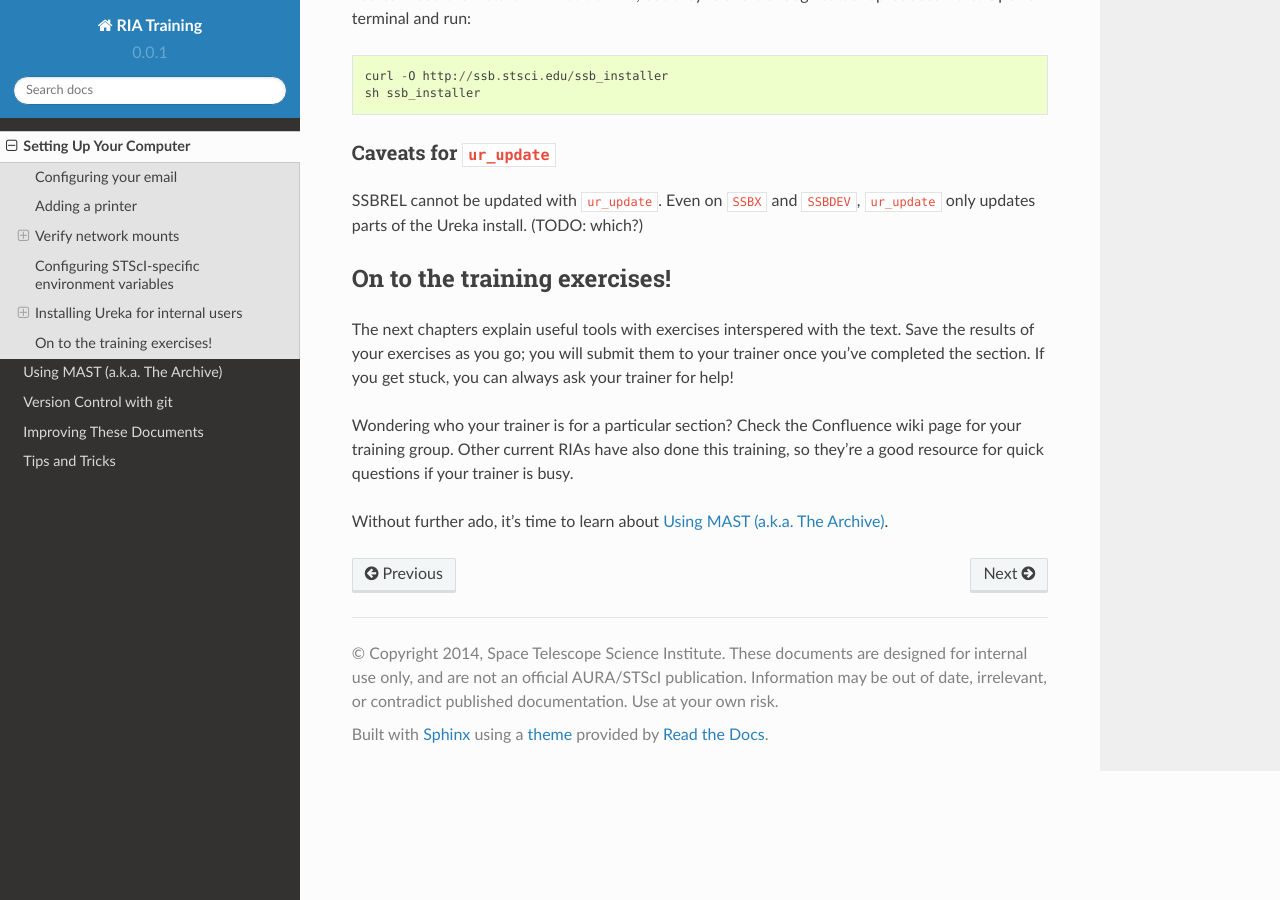
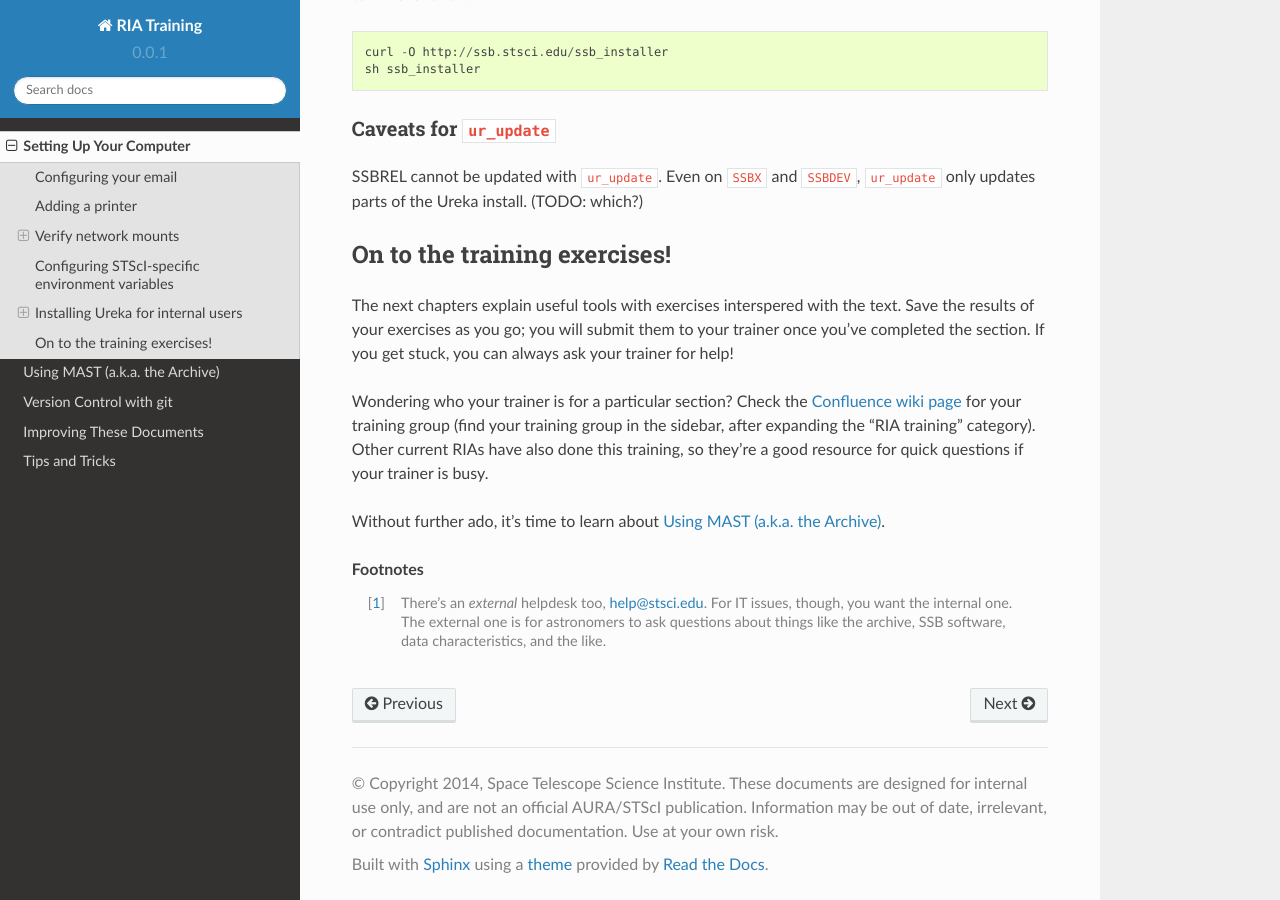
Before and after one commit to staceybright/training-library, a Sphinx documentation site: the page built from source/computer_setup.rst, in a window 1280 px wide and 900 px high, scrolled down 2402 px. Built offline with Sphinx 7.4.7 and the Read the Docs theme 2.0.0, drawn with Linux system fonts in a browser that asks for light colours; some of the changed text lies outside the part shown.

Commit message:
Make use of footnotes in setup guide

```diff
--- a/source/archives.rst
+++ b/source/archives.rst
@@ -1,4 +1,4 @@
-Using MAST (a.k.a. The Archive)
+Using MAST (a.k.a. the Archive)
 ==========================================
 
 Now that your computer is set up, it's time to get familiar with one of the most important tools at the Institute: The Barbara A. Mikulski Archive for Space Telescopes. Usually, we just call it MAST. Or "the Archive".
--- a/source/computer_setup.rst
+++ b/source/computer_setup.rst
@@ -87,13 +87,15 @@ Caveats for ``ur_update``
 
 SSBREL cannot be updated with ``ur_update``. Even on ``SSBX`` and ``SSBDEV``, ``ur_update`` only updates parts of the Ureka install. (TODO: which?)
 
-
-
 On to the training exercises!
 ================================
 
 The next chapters explain useful tools with exercises interspered with the text. Save the results of your exercises as you go; you will submit them to your trainer once you've completed the section. If you get stuck, you can always ask your trainer for help!
 
-Wondering who your trainer is for a particular section? Check the Confluence wiki page for your training group. Other current RIAs have also done this training, so they're a good resource for quick questions if your trainer is busy.
+Wondering who your trainer is for a particular section? Check the `Confluence wiki page <https://confluence.stsci.edu/display/INSRIA/RIA+training>`_ for your training group (find your training group in the sidebar, after expanding the "RIA training" category). Other current RIAs have also done this training, so they're a good resource for quick questions if your trainer is busy.
 
 Without further ado, it's time to learn about :doc:`archives`.
+
+.. rubric:: Footnotes
+
+.. [#externalhelpdesk] There's an *external* helpdesk too, help@stsci.edu. For IT issues, though, you want the internal one. The external one is for astronomers to ask questions about things like the archive, SSB software, data characteristics, and the like.
```
Also changed, not shown: other parts of source/computer_setup.rst (+1 -1 lines).
